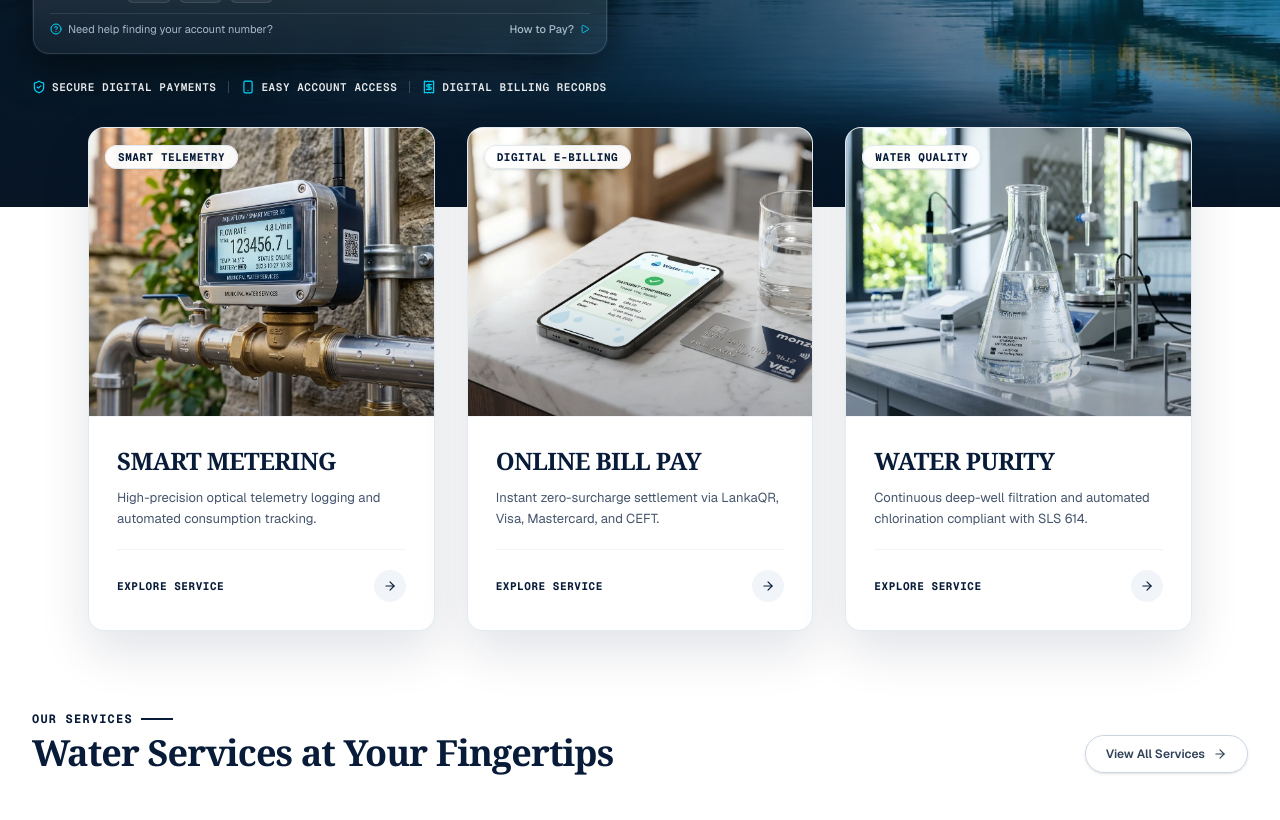
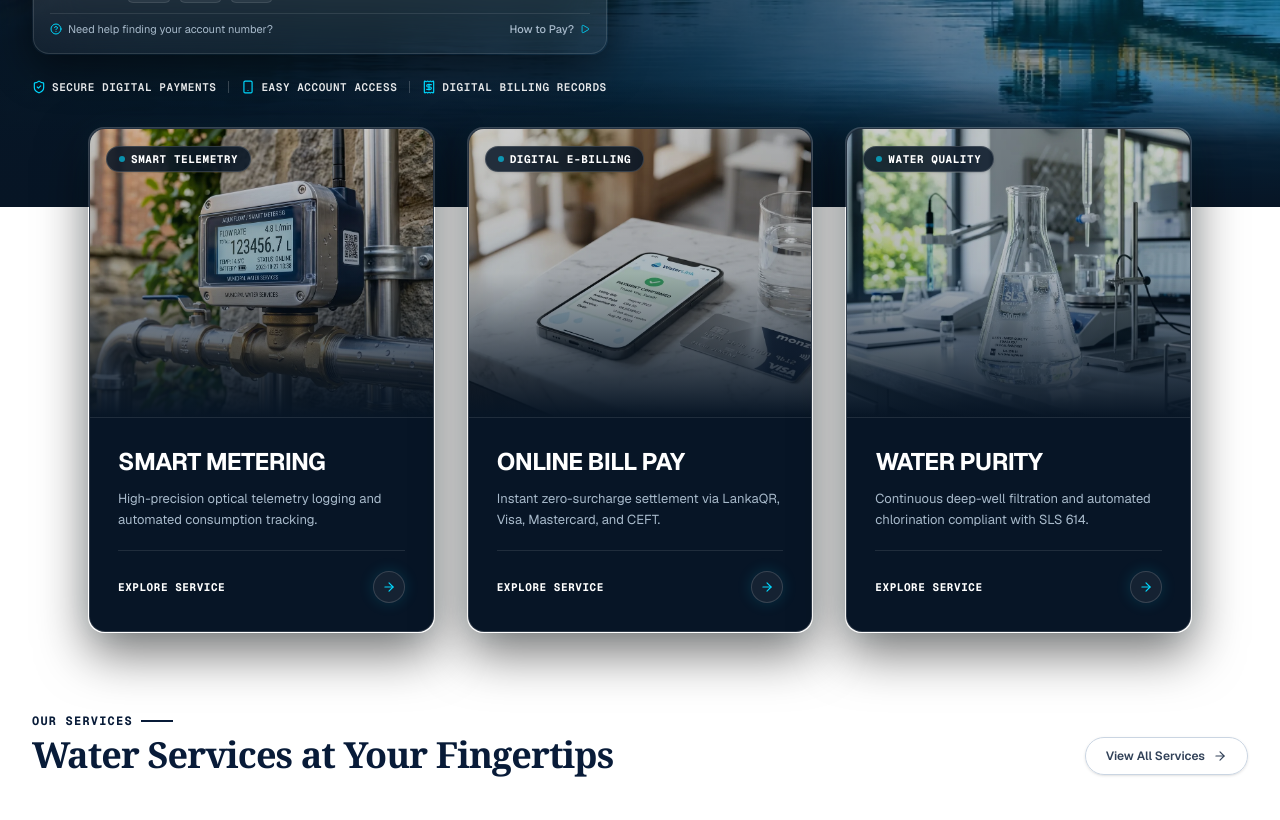
Before and after one commit to Genula2003/VIKASHA-CBO, a Next.js app: page / in a window 1280 px wide. Shown: the part 580-1400 px from the top of the page. Built offline with nearby package versions, Linux system fonts and the light colour scheme.

Commit message:
feat: implement home page with water services and governance sections

```diff
--- a/app/page.tsx
+++ b/app/page.tsx
@@ -121,9 +121,9 @@ export default function Home() {
       </section>
 
       {/* ========================================================================= */}
-      {/* 2. 3 OVERLAPPING CARDS (WHITE IS MAIN, NAVY DARK BLUE & SILVER THEME) */}
+      {/* 2. 3 HERO-MATCHING FEATURE CARDS (DEEP NAVY, GLASSMORPHISM & CYAN ACCENTS) */}
       {/* ========================================================================= */}
-      <section className="hidden md:block relative z-30 max-w-6xl mx-auto px-4 sm:px-6 -mt-12 sm:-mt-16 lg:-mt-20 mb-12">
+      <section className="relative z-30 max-w-6xl mx-auto px-4 sm:px-6 -mt-12 sm:-mt-16 lg:-mt-20 mb-12">
         <div className="grid grid-cols-1 md:grid-cols-3 gap-6 lg:gap-8">
           {[
             {
@@ -154,41 +154,47 @@ export default function Home() {
               whileInView={{ opacity: 1, y: 0, filter: "blur(0px)" }}
               viewport={{ once: true, margin: "-40px" }}
               transition={{ duration: 0.85, delay: 0.15 + i * 0.12, ease: smoothEase }}
-              whileHover={{ y: -8, transition: { duration: 0.25 } }}
-              className="rounded-2xl overflow-hidden shadow-[0_20px_50px_rgba(8,27,56,0.12)] bg-white border border-slate-200/90 flex flex-col group transition-all duration-300 hover:shadow-[0_25px_60px_rgba(8,27,56,0.18)] hover:border-slate-300"
+              whileHover={{ y: -6, transition: { duration: 0.25 } }}
+              className="rounded-2xl p-[1px] bg-gradient-to-b from-white/20 via-white/[0.08] to-transparent shadow-[0_20px_50px_rgba(0,0,0,0.55),0_0_30px_rgba(0,217,255,0.06)] hover:shadow-[0_25px_60px_rgba(0,0,0,0.75),0_0_40px_rgba(0,217,255,0.2)] transition-all duration-500 group flex flex-col"
             >
-              <Link href={card.href} className="flex flex-col h-full">
-                {/* Upper Image Section (~60%) */}
-                <div className="h-56 sm:h-64 lg:h-72 w-full overflow-hidden relative bg-slate-100">
+              <Link
+                href={card.href}
+                className="rounded-2xl overflow-hidden bg-[#071525]/95 backdrop-blur-2xl border border-[rgba(255,255,255,0.12)] group-hover:border-[#00D9FF]/40 flex flex-col h-full transition-all duration-300"
+              >
+                {/* Upper Image Section */}
+                <div className="h-56 sm:h-64 lg:h-72 w-full overflow-hidden relative bg-[#071525]">
                   <img
                     src={card.image}
                     alt={card.title}
                     className="w-full h-full object-cover group-hover:scale-106 transition-transform duration-700"
                   />
-                  <div className="absolute inset-0 bg-gradient-to-t from-slate-900/40 via-transparent to-transparent opacity-60" />
-                  {/* Floating Silver & Navy Tag on Image */}
+                  {/* Subtle Dark Navy Gradient Scrim */}
+                  <div className="absolute inset-0 bg-gradient-to-t from-[#071525] via-[#071525]/30 to-black/20" />
+
+                  {/* Floating Hero-matching Cyan/Glass Tag on Image */}
                   <div className="absolute top-4 left-4">
-                    <span className="px-3 py-1 rounded-full bg-white/95 backdrop-blur-md border border-slate-200 text-[11px] font-mono font-bold tracking-wider text-[#081B38] shadow-sm uppercase">
+                    <span className="inline-flex items-center gap-1.5 px-3 py-1 rounded-full bg-[#071525]/85 backdrop-blur-md border border-[rgba(255,255,255,0.15)] text-[11px] font-mono font-bold tracking-wider text-white shadow-sm uppercase">
+                      <span className="w-1.5 h-1.5 rounded-full bg-[#00D9FF] animate-pulse" />
                       {card.category}
                     </span>
                   </div>
                 </div>
 
-                {/* Lower White Panel (White is main, Navy Dark Blue title, Silver details) */}
-                <div className="bg-white p-6 sm:p-7 text-slate-900 border-t border-slate-100 flex-1 flex flex-col justify-between">
+                {/* Lower Glass Panel matching Hero Section */}
+                <div className="bg-[#071525]/95 p-6 sm:p-7 text-white border-t border-white/10 flex-1 flex flex-col justify-between">
                   <div>
-                    <h3 className="text-xl sm:text-2xl font-bold text-[#081B38] tracking-tight font-serif mb-2.5 group-hover:text-[#004EEB] transition-colors">
+                    <h3 className="text-xl sm:text-2xl font-bold font-sans text-white tracking-tight mb-2.5 group-hover:text-[#00D9FF] transition-colors">
                       {card.title}
                     </h3>
-                    <p className="text-xs sm:text-[13px] text-slate-600 leading-relaxed font-normal">
+                    <p className="text-xs sm:text-[13px] text-[#A8BACB] leading-relaxed font-normal">
                       {card.desc}
                     </p>
                   </div>
 
-                  {/* Silver Divider & Navy Dark Blue Interactive Link */}
-                  <div className="pt-5 mt-5 border-t border-slate-100 flex items-center justify-between text-xs font-bold text-[#081B38] group-hover:text-[#004EEB] transition-colors">
-                    <span className="font-mono uppercase tracking-wider text-[11px]">Explore Service</span>
-                    <div className="w-8 h-8 rounded-full bg-slate-100 group-hover:bg-[#081B38] group-hover:text-white flex items-center justify-center transition-all duration-300">
+                  {/* Divider & Cyan Interactive Action Footer */}
+                  <div className="pt-5 mt-5 border-t border-white/10 flex items-center justify-between text-xs font-mono font-bold text-white group-hover:text-[#00D9FF] transition-colors">
+                    <span className="uppercase tracking-wider text-[11px]">Explore Service</span>
+                    <div className="w-8 h-8 rounded-full bg-white/[0.06] border border-white/15 text-[#00D9FF] group-hover:bg-[#00D9FF] group-hover:text-[#071525] group-hover:border-[#00D9FF] flex items-center justify-center transition-all duration-300 shadow-[0_0_15px_rgba(0,217,255,0.15)]">
                       <ArrowRight size={14} className="group-hover:translate-x-0.5 transition-transform" />
                     </div>
                   </div>
```
